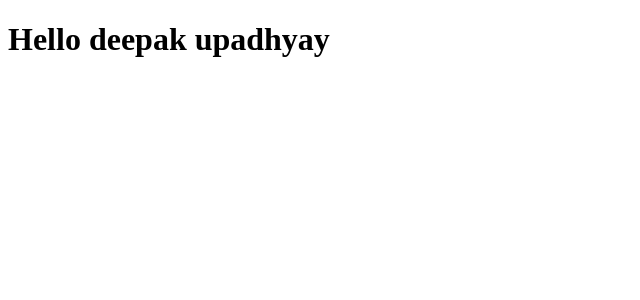
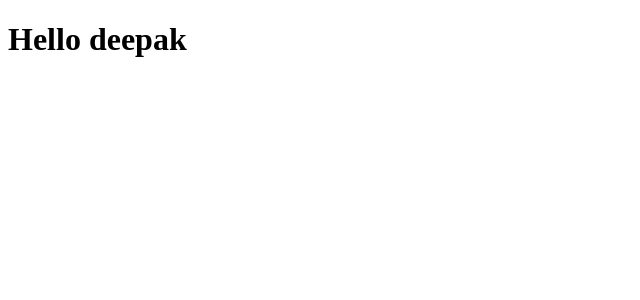
Before and after one commit to Deepak-96adt/HydrogenSimtel-React, a React app: page / in a window 1280 px wide. Shown: the top 300 px of the page, without its empty margins (0-640 px from the left). Built offline with nearby package versions, Linux system fonts and the light colour scheme.

Commit message:
Revert "add last name"
This reverts commit 1583f9576f8a0da52b8b2d9e19355579762d49b2.

```diff
--- a/src/App.js
+++ b/src/App.js
@@ -3,7 +3,7 @@ import React from 'react';
 const App = () => {
   return (
     <div>
-      <h1>Hello deepak upadhyay</h1>
+      <h1>Hello deepak</h1>
     </div>
   );
 };
```
